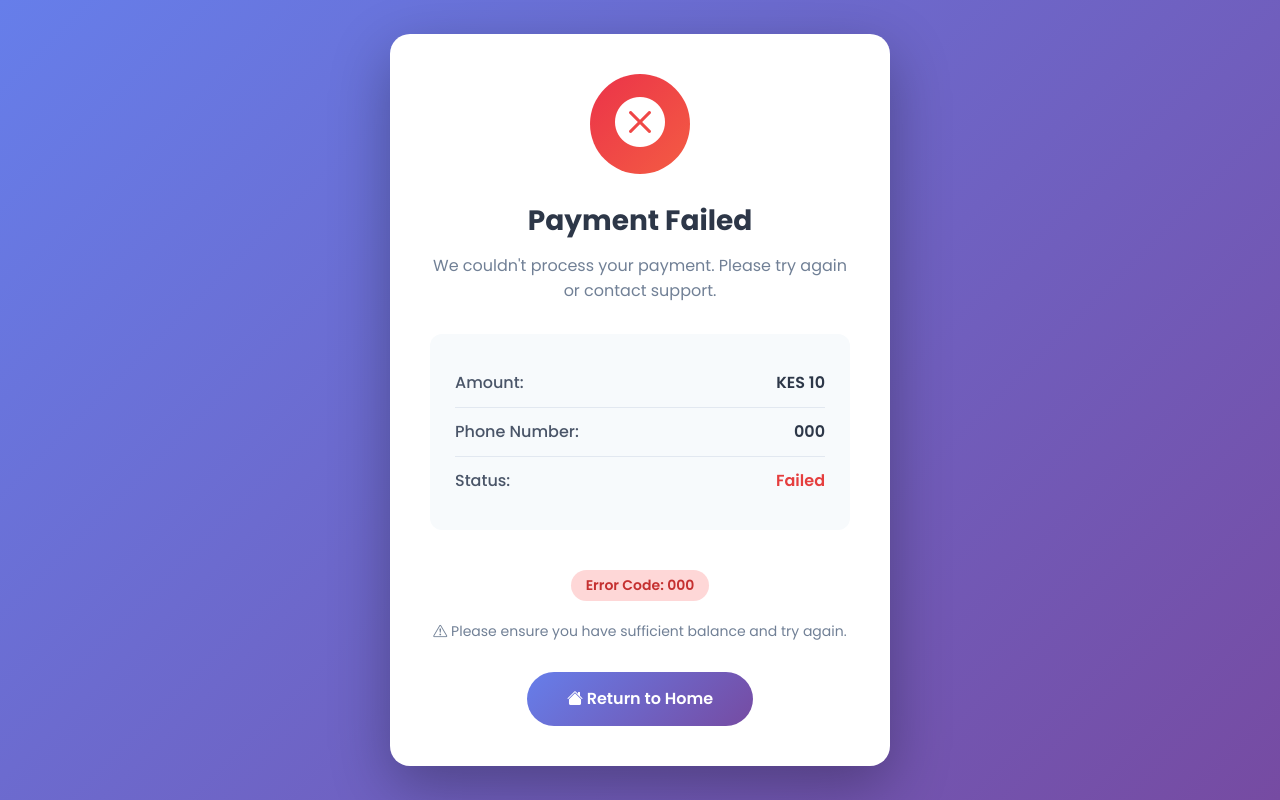
After one commit to JoyHarriet/Biashara, a Django app: template templates/payment_result.html in a window 1280 px wide. The commit adds this page. Run offline with Django 3.2, Linux system fonts and the light colour scheme; the template is opened without the code that fills it: most values are stand-ins (such as "Sample title", 1, 10 or a date in 2020); some libraries are stand-ins or nearby versions.

Commit message:
Update project

```diff
--- a/myapp/admin.py
+++ b/myapp/admin.py
@@ -3,3 +3,4 @@ from myapp.models import *
 
 
 admin.site.register(Contact)
+admin.site.register(Transaction)
--- a/templates/index.html
+++ b/templates/index.html
@@ -1133,7 +1133,7 @@
           </div>
 
           <div class="col-lg-7">
-            <form action="forms/contact.php" method="post" class="php-email-form" data-aos="fade-up" data-aos-delay="200">
+            <form  method="post" >
               {%csrf_token%}
               <div class="row gy-4">
 
--- /dev/null
+++ b/templates/payment_result.html
@@ -0,0 +1,236 @@
+<!DOCTYPE html>
+<html lang="en">
+<head>
+    <meta charset="UTF-8">
+    <meta name="viewport" content="width=device-width, initial-scale=1.0">
+    <title>Payment Result - Medilab</title>
+    {% load static %}
+    <link href="{% static 'assets/vendor/bootstrap/css/bootstrap.min.css' %}" rel="stylesheet">
+    <link href="{% static 'assets/vendor/bootstrap-icons/bootstrap-icons.css' %}" rel="stylesheet">
+    <link href="https://fonts.googleapis.com/css2?family=Roboto:wght@300;400;500;700&family=Poppins:wght@300;400;500;600;700&display=swap" rel="stylesheet">
+    <style>
+        body {
+            font-family: 'Poppins', sans-serif;
+            background: linear-gradient(135deg, #667eea 0%, #764ba2 100%);
+            min-height: 100vh;
+            display: flex;
+            align-items: center;
+            justify-content: center;
+            padding: 20px;
+        }
+
+        .result-container {
+            background: white;
+            border-radius: 20px;
+            box-shadow: 0 20px 60px rgba(0,0,0,0.3);
+            max-width: 500px;
+            width: 100%;
+            padding: 40px;
+            text-align: center;
+            animation: slideUp 0.5s ease-out;
+        }
+
+        @keyframes slideUp {
+            from {
+                opacity: 0;
+                transform: translateY(30px);
+            }
+            to {
+                opacity: 1;
+                transform: translateY(0);
+            }
+        }
+
+        .icon-container {
+            width: 100px;
+            height: 100px;
+            margin: 0 auto 30px;
+            border-radius: 50%;
+            display: flex;
+            align-items: center;
+            justify-content: center;
+            animation: scaleIn 0.5s ease-out 0.2s both;
+        }
+
+        @keyframes scaleIn {
+            from {
+                transform: scale(0);
+            }
+            to {
+                transform: scale(1);
+            }
+        }
+
+        .icon-container.success {
+            background: linear-gradient(135deg, #11998e 0%, #38ef7d 100%);
+        }
+
+        .icon-container.error {
+            background: linear-gradient(135deg, #eb3349 0%, #f45c43 100%);
+        }
+
+        .icon-container i {
+            font-size: 50px;
+            color: white;
+        }
+
+        .result-title {
+            font-size: 28px;
+            font-weight: 700;
+            margin-bottom: 15px;
+            color: #2d3748;
+        }
+
+        .result-message {
+            font-size: 16px;
+            color: #718096;
+            margin-bottom: 30px;
+            line-height: 1.6;
+        }
+
+        .transaction-details {
+            background: #f7fafc;
+            border-radius: 12px;
+            padding: 25px;
+            margin: 30px 0;
+            text-align: left;
+        }
+
+        .detail-row {
+            display: flex;
+            justify-content: space-between;
+            padding: 12px 0;
+            border-bottom: 1px solid #e2e8f0;
+        }
+
+        .detail-row:last-child {
+            border-bottom: none;
+        }
+
+        .detail-label {
+            font-weight: 500;
+            color: #4a5568;
+        }
+
+        .detail-value {
+            font-weight: 600;
+            color: #2d3748;
+        }
+
+        .transaction-id {
+            background: linear-gradient(135deg, #667eea 0%, #764ba2 100%);
+            -webkit-background-clip: text;
+            -webkit-text-fill-color: transparent;
+            background-clip: text;
+            font-family: 'Courier New', monospace;
+            font-size: 14px;
+        }
+
+        .btn-home {
+            background: linear-gradient(135deg, #667eea 0%, #764ba2 100%);
+            color: white;
+            border: none;
+            padding: 15px 40px;
+            border-radius: 50px;
+            font-weight: 600;
+            font-size: 16px;
+            cursor: pointer;
+            transition: all 0.3s ease;
+            text-decoration: none;
+            display: inline-block;
+            margin-top: 10px;
+        }
+
+        .btn-home:hover {
+            transform: translateY(-2px);
+            box-shadow: 0 10px 25px rgba(102, 126, 234, 0.4);
+            color: white;
+        }
+
+        .error-code {
+            display: inline-block;
+            background: #fed7d7;
+            color: #c53030;
+            padding: 5px 15px;
+            border-radius: 20px;
+            font-size: 14px;
+            font-weight: 600;
+            margin-top: 10px;
+        }
+    </style>
+</head>
+<body>
+    <div class="result-container">
+        {% if success %}
+            <div class="icon-container success">
+                <i class="bi bi-check-circle-fill"></i>
+            </div>
+            <h1 class="result-title">Payment Successful!</h1>
+            <p class="result-message">
+                Your M-PESA payment has been processed successfully.
+                Please check your phone for the payment confirmation message.
+            </p>
+
+            <div class="transaction-details">
+                <div class="detail-row">
+                    <span class="detail-label">Transaction ID:</span>
+                    <span class="detail-value transaction-id">{{ transaction_id }}</span>
+                </div>
+                <div class="detail-row">
+                    <span class="detail-label">Amount Paid:</span>
+                    <span class="detail-value">KES {{ amount }}</span>
+                </div>
+                <div class="detail-row">
+                    <span class="detail-label">Phone Number:</span>
+                    <span class="detail-value">{{ phone }}</span>
+                </div>
+                <div class="detail-row">
+                    <span class="detail-label">Status:</span>
+                    <span class="detail-value" style="color: #38a169;">Completed</span>
+                </div>
+            </div>
+
+            <p style="font-size: 14px; color: #718096; margin-bottom: 20px;">
+                <i class="bi bi-info-circle"></i>
+                A confirmation SMS has been sent to your phone number.
+            </p>
+        {% else %}
+            <div class="icon-container error">
+                <i class="bi bi-x-circle-fill"></i>
+            </div>
+            <h1 class="result-title">Payment Failed</h1>
+            <p class="result-message">
+                {{ error_message|default:"We couldn't process your payment. Please try again or contact support." }}
+            </p>
+
+            <div class="transaction-details">
+                <div class="detail-row">
+                    <span class="detail-label">Amount:</span>
+                    <span class="detail-value">KES {{ amount }}</span>
+                </div>
+                <div class="detail-row">
+                    <span class="detail-label">Phone Number:</span>
+                    <span class="detail-value">{{ phone }}</span>
+                </div>
+                <div class="detail-row">
+                    <span class="detail-label">Status:</span>
+                    <span class="detail-value" style="color: #e53e3e;">Failed</span>
+                </div>
+            </div>
+
+            {% if result_code %}
+            <span class="error-code">Error Code: {{ result_code }}</span>
+            {% endif %}
+
+            <p style="font-size: 14px; color: #718096; margin: 20px 0;">
+                <i class="bi bi-exclamation-triangle"></i>
+                Please ensure you have sufficient balance and try again.
+            </p>
+        {% endif %}
+
+        <a href="{%url 'transactions'%}" class="btn-home">
+            <i class="bi bi-house-fill"></i> Return to Home
+        </a>
+    </div>
+</body>
+</html>
```
Also changed, not shown: myapp/credentials.py (added, +30 -0 lines), myapp/models.py (+10 -1 lines), myapp/urls.py (+8 -0 lines), myapp/views.py (+152 -1 lines), templates/pay.html (added, +62 -0 lines), templates/show.html (+4 -3 lines), templates/transactions.html (added, +41 -0 lines), db.sqlite3, myapp/migrations/0002_transaction.py (added).
